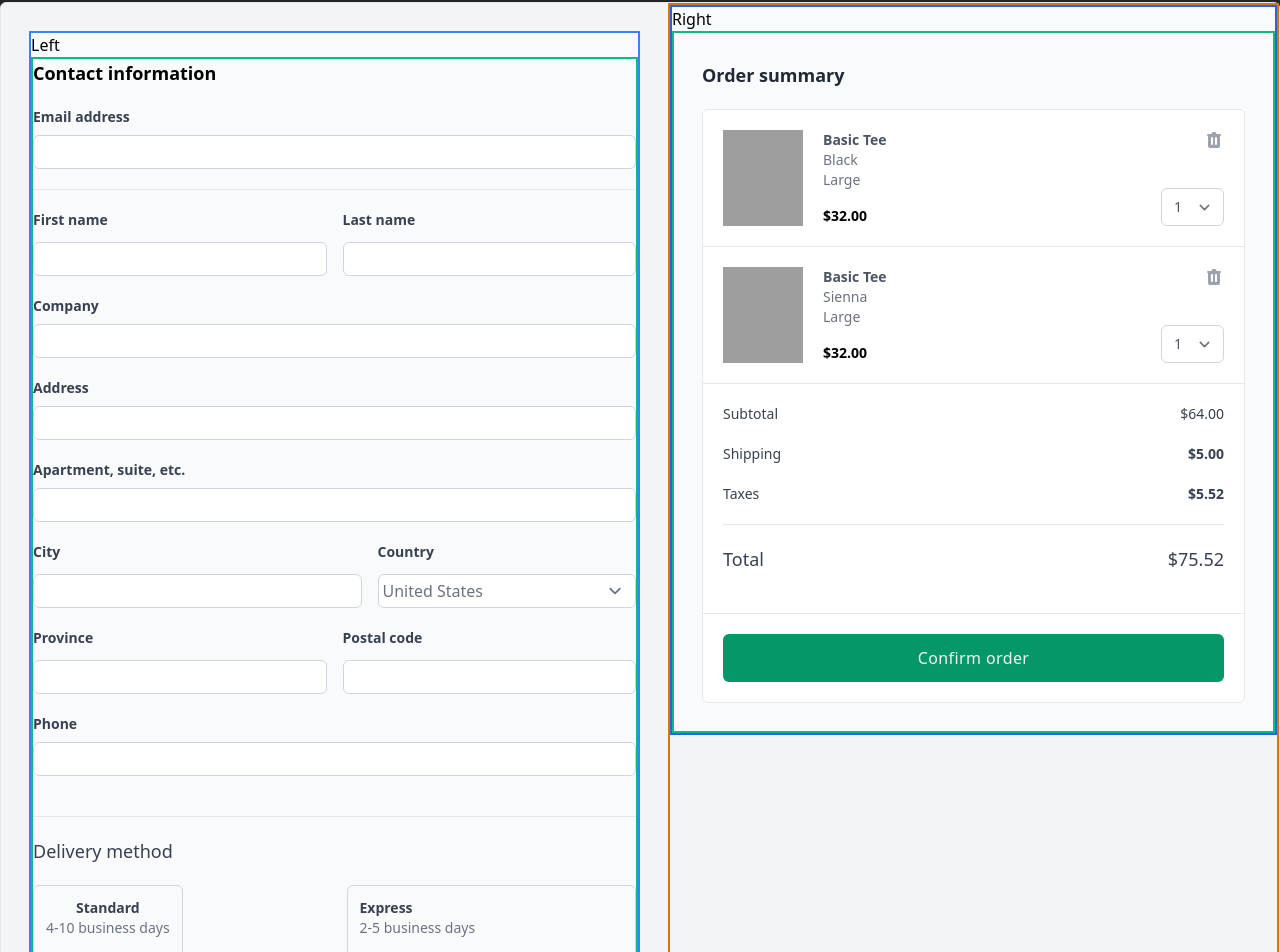
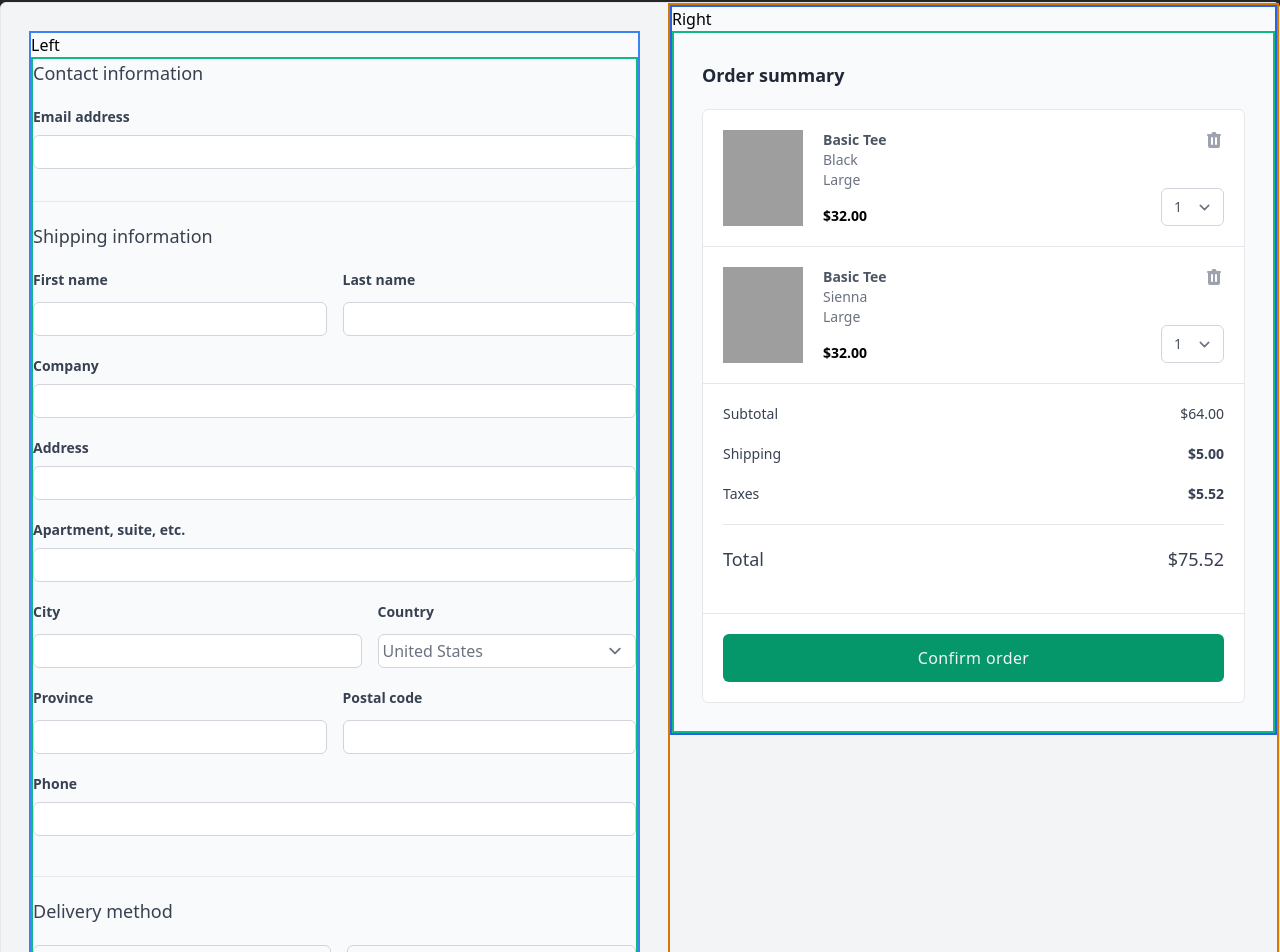
Before and after one commit to gccornejo441/Tailwindcss-Utility-Widgets, a Next.js app: page / in a window 1280 px wide. Shown: the part 94-1046 px from the top of the page. Built offline with nearby package versions, Linux system fonts and the light colour scheme; grey boxes are pictures that could not be loaded.

Commit message:
updating details on tags

```diff
--- a/pages/index.js
+++ b/pages/index.js
@@ -1,24 +1,39 @@
-import Link from 'next/link';
+import React, { useEffect, useRef } from "react";
 import OrderItems from '../components/orderItems';
 import Service from '../components/service';
+import { CheckCircleIcon } from '@heroicons/react/solid';
 
-export default () => (
+const Index = () => {
+
+  const toggleSwitch = useRef();
+
+  const toggleComp = () => {
+    console.log(toggleSwitch.current);
+  }
+
+  return (
     <div class="mt-24">
       <div className="border border-gray-200 bg-gray-100 flex max-w-screen-xl mx-auto rounded-md">
         <div className="border-2 border-blue-500 bg-gray-50 w-1/2 m-7">
           Left
           {/****************************************** LEFT COLUMN ******************************************/}
           <div className="border-2 border-green-500">
-          <h2 className="text-lg font-semibold" >Contact information</h2>
+            <span>
+              <h2 className="font-medium text-lg text-gray-700">Contact information</h2>
+            </span>
             <form onSubmit={e => e.preventDefault()} method="POST">
-            <div class="divide-y divide-gray-200 divide-solid">
-              <div className="py-5">
+              <div>
+                <div className="py-3 pt-5">
                   <label forHtml="email" className="block text-gray-700 text-sm font-semibold mb-2">
                     Email address
                   </label>
                   <input className="p-1 w-full mt-1 focus:ring-gray-400 focus:border-gray-400 block border border-gray-300 rounded-md" name="email" id="email" type="email" />
                 </div>
-              <div className="py-5 grid grid-rows-1 grid-flow-col gap-4">
+                <hr className="my-5" />
+                <span>
+                  <h2 className="font-medium text-lg text-gray-700 mb-5">Shipping information</h2>
+                </span>
+                <div className="pb-5 grid grid-rows-1 grid-flow-col gap-4">
                   <div class="flex flex-col w-auto">
                     <label forHtml="firstName" className="block text-gray-700 text-sm font-semibold mb-2">
                       First name
@@ -88,33 +103,37 @@ export default () => (
                 </label>
                 <input className="p-1 w-full mt-1 focus:ring-gray-400 focus:border-gray-400 block border border-gray-300 rounded-md" name="phone" id="phone" type="tel" pattern="[0-9]{3}-[0-9]{2}-[0-9]{3}" />
               </div>
-            <hr className="my-5"/>
+              <hr className="my-5" />
               <div>
                 <span>
                   <h2 className="font-medium text-lg text-gray-700 mb-5">Delivery method</h2>
                 </span>
                 <ul className="grid grid-rows-1 grid-flow-col gap-4">
                   <li>
-                  <button className="border border-gray-300 rounded-md p-3 group focus:bg-yellow-600 ">
+                    <button ref={toggleSwitch} onClick={toggleComp()} className="border border-gray-300 rounded-md p-3 focus:ring-2 focus:ring-green-600 text-left w-full group focus:text-yellow-300">
                       <ul>
-                      <li className="block text-gray-700 text-sm font-semibold group-focus:text-yellow-300">Standard</li>
+                        <li className="block text-gray-700 text-sm font-semibold flex justify-between group-focus:text-green-600">Standard
+                          <CheckCircleIcon className="w-5 h-5 group-focus:text-green-600" />
+                        </li>
                         <li className="block text-gray-500 text-sm font-normal">4-10 business days</li>
                         <li className="mt-4 text-gray-700 text-sm font-semibold">$5.00</li>
                       </ul>
                     </button>
                   </li>
                   <li>
-                <div className="border border-gray-300 rounded-md p-3">
+                    <button className="border border-gray-300 rounded-md p-3 focus:ring-2 focus:ring-green-600 text-left w-full">
                       <ul>
-                      <li className="block text-gray-700 text-sm font-semibold">Express</li>
+                        <li className="block text-gray-700 text-sm font-semibold flex justify-between group-focus:text-green-600">Express
+                          <CheckCircleIcon className="w-5 h-5 group-focus:text-green-600" />
+                        </li>
                         <li className="block text-gray-500 text-sm font-normal">2-5 business days</li>
                         <li className="mt-4 text-gray-700 text-sm font-semibold">$16.00</li>
                       </ul>
-                  </div>
+                    </button>
                   </li>
                 </ul>
               </div>
-            <hr className="my-10"/>
+              <hr className="my-10" />
               <div>
                 <span>
                   <h2 className="font-medium text-lg text-gray-700">Payment</h2>
@@ -157,7 +176,7 @@ export default () => (
               <h2 className="mb-5 text-lg font-semibold text-gray-800">Order summary</h2>
               <div className="rounded-md bg-white border border-gray-200 h-full">
                 <OrderItems />
-              <Service/>
+                <Service />
                 <div className="border-t p-5 flex justify-center">
                   <button className="bg-green-600 hover:bg-green-500 text-gray-100 w-full py-3 rounded-md tracking-wide">Confirm order</button>
                 </div>
@@ -168,3 +187,8 @@ export default () => (
       </div>
     </div>
   );
+}
+
+
+
+export default Index;
--- a/tailwind.config.js
+++ b/tailwind.config.js
@@ -6,8 +6,9 @@ module.exports = {
   },
   variants: {
     extend: {
-      textDecoration: ['focus-visible'],
+      textColor: ['group-focus'],
       backgroundColor: ['group-focus'],
+      scale: ['focus-within'],
     },
   },
   plugins: [
```
Lines whose indentation alone changed are shown as unchanged.
